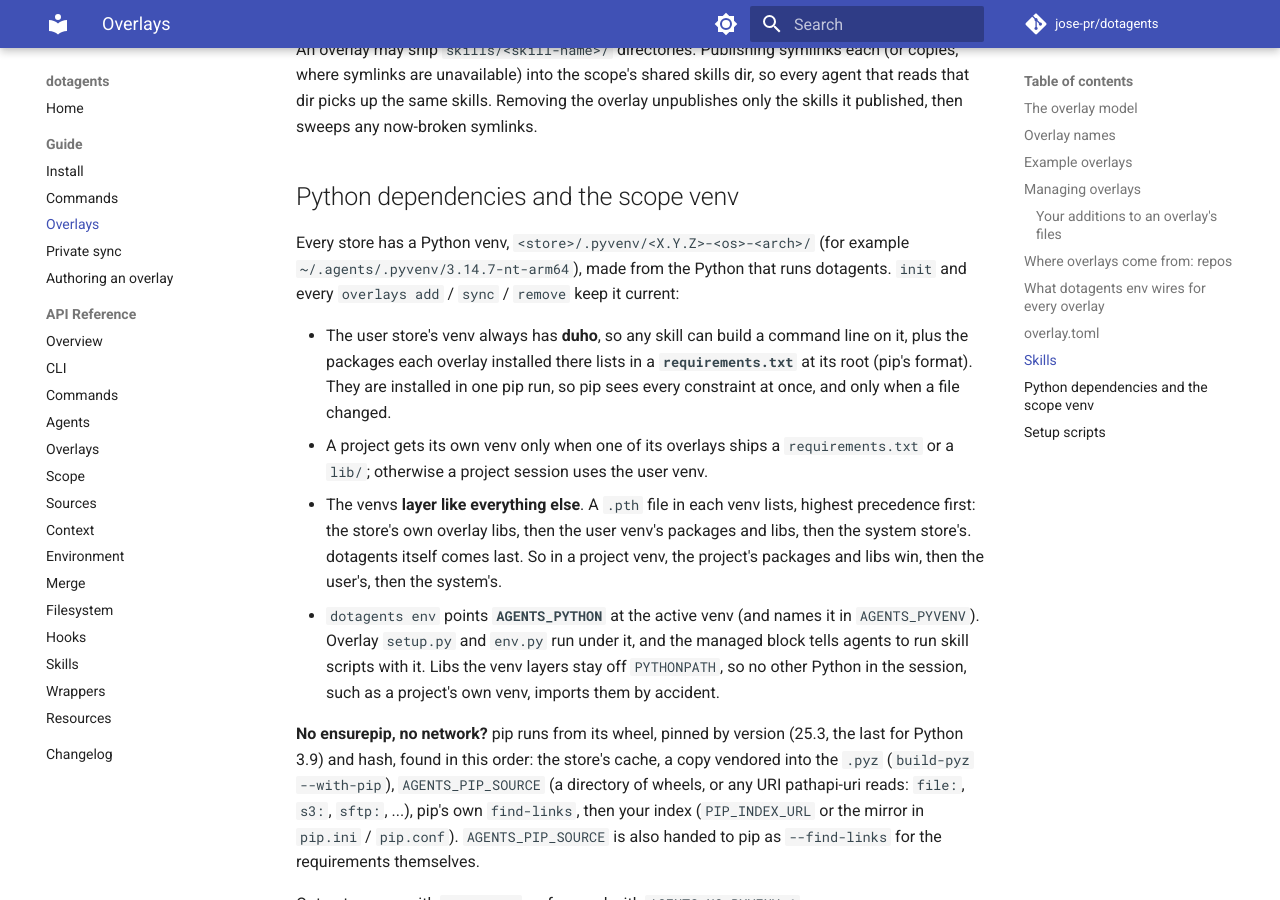
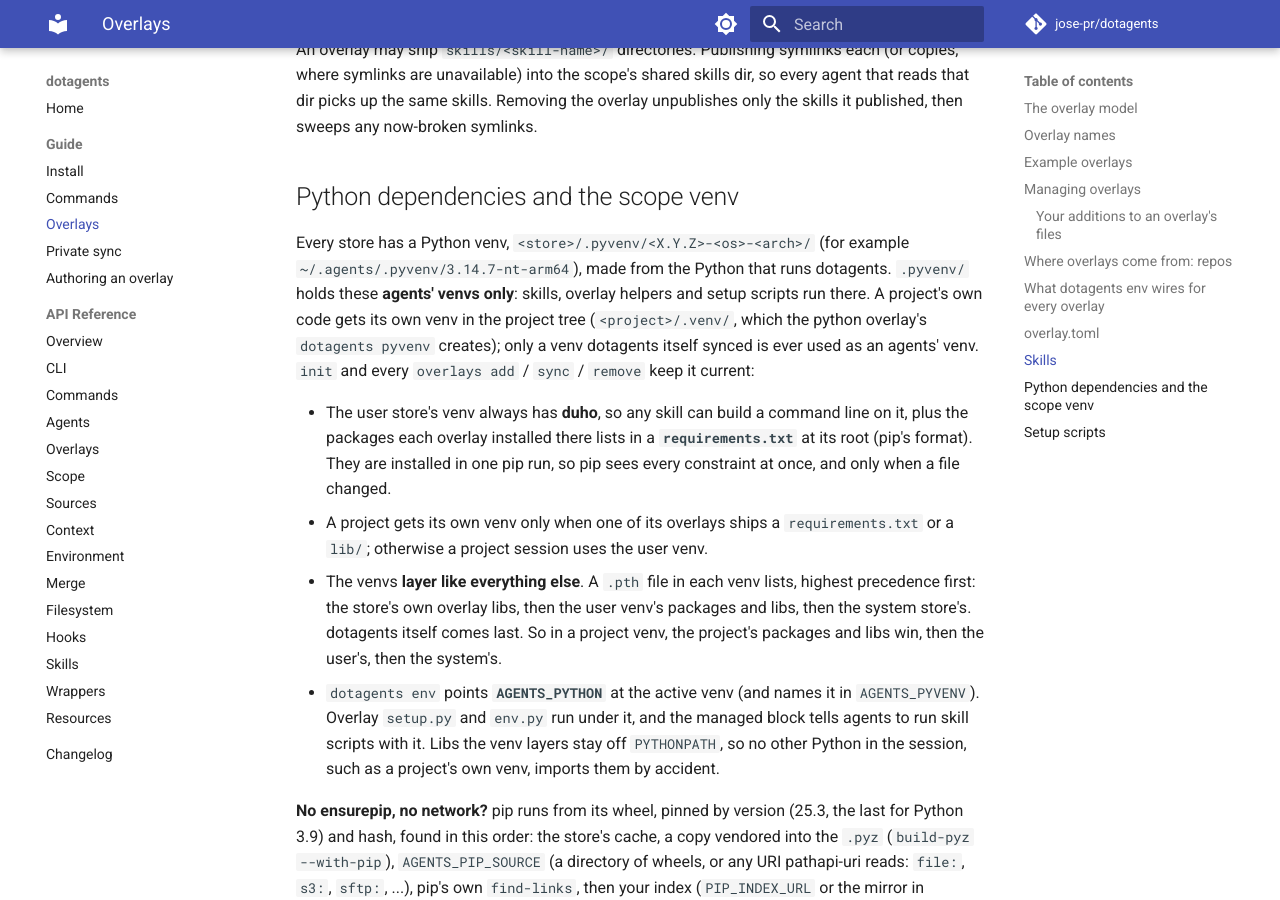
Before and after one commit to jose-pr/dotagents, an MkDocs documentation site: the page built from docs/guide/overlays.md, in a window 1280 px wide and 900 px high, scrolled down 5747 px. Built offline with MkDocs 1.6.1 and Material for MkDocs 9.7.7, drawn with Linux system fonts in a browser that asks for light colours; comment, search, counter and statistics services are not loaded.

Commit message:
docs: .pyvenv holds agents' venvs; project code keeps its own

```diff
--- a/docs/guide/overlays.md
+++ b/docs/guide/overlays.md
@@ -230,7 +230,11 @@
 
 Every store has a Python venv, `<store>/.pyvenv/<X.Y.Z>-<os>-<arch>/` (for example
 `~/.agents/.pyvenv/3.14.7-nt-arm64`), made from the Python that runs dotagents.
-`init` and every `overlays add` / `sync` / `remove` keep it current:
+`.pyvenv/` holds these **agents' venvs only**: skills, overlay helpers and setup
+scripts run there. A project's own code gets its own venv in the project tree
+(`<project>/.venv/`, which the python overlay's `dotagents pyvenv` creates); only a
+venv dotagents itself synced is ever used as an agents' venv. `init` and every
+`overlays add` / `sync` / `remove` keep it current:
 
 - The user store's venv always has **duho**, so any skill can build a command line
   on it, plus the packages each overlay installed there lists in a
```
Also changed, not shown: CHANGELOG.md (+3 -1 lines).
